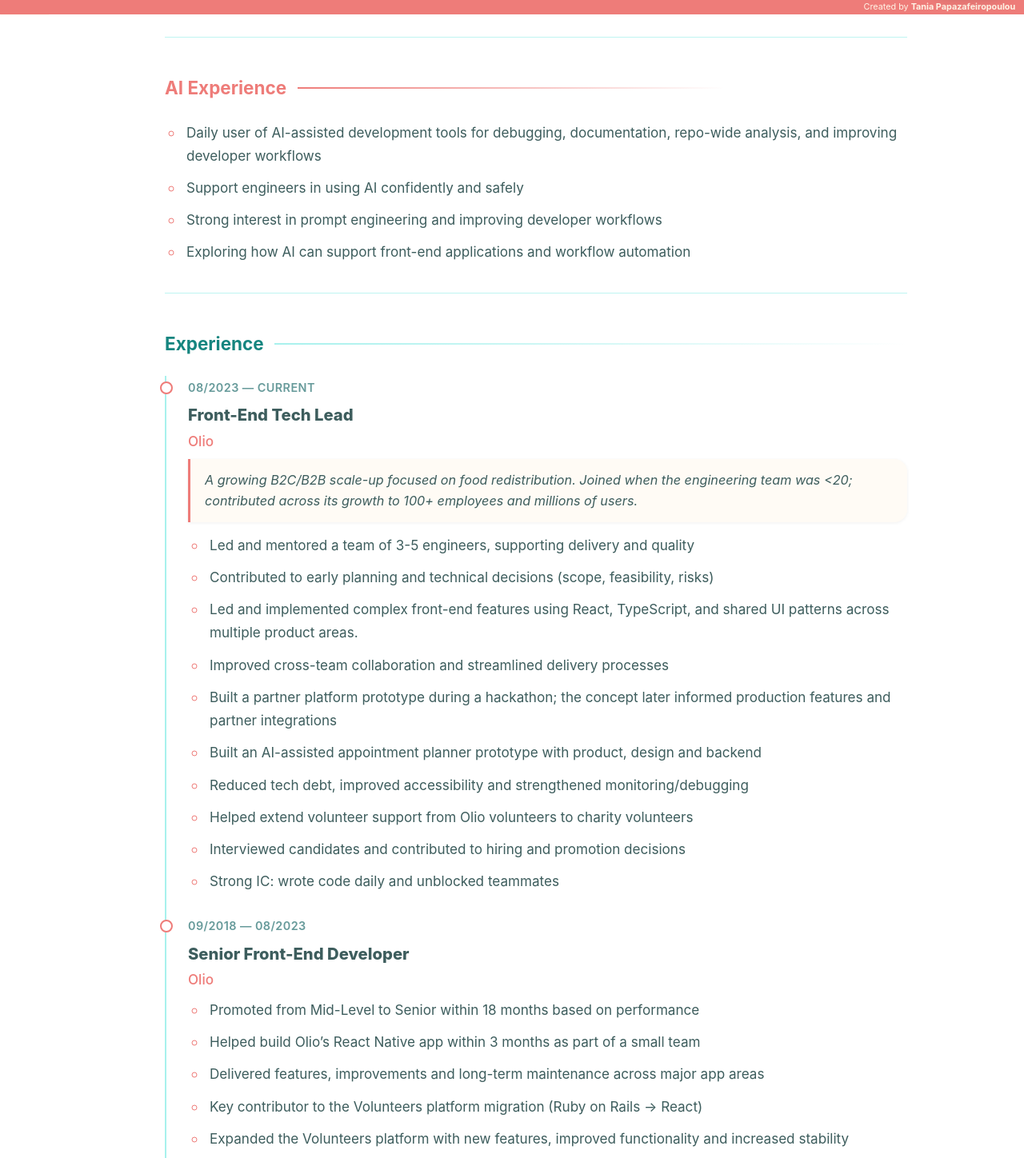
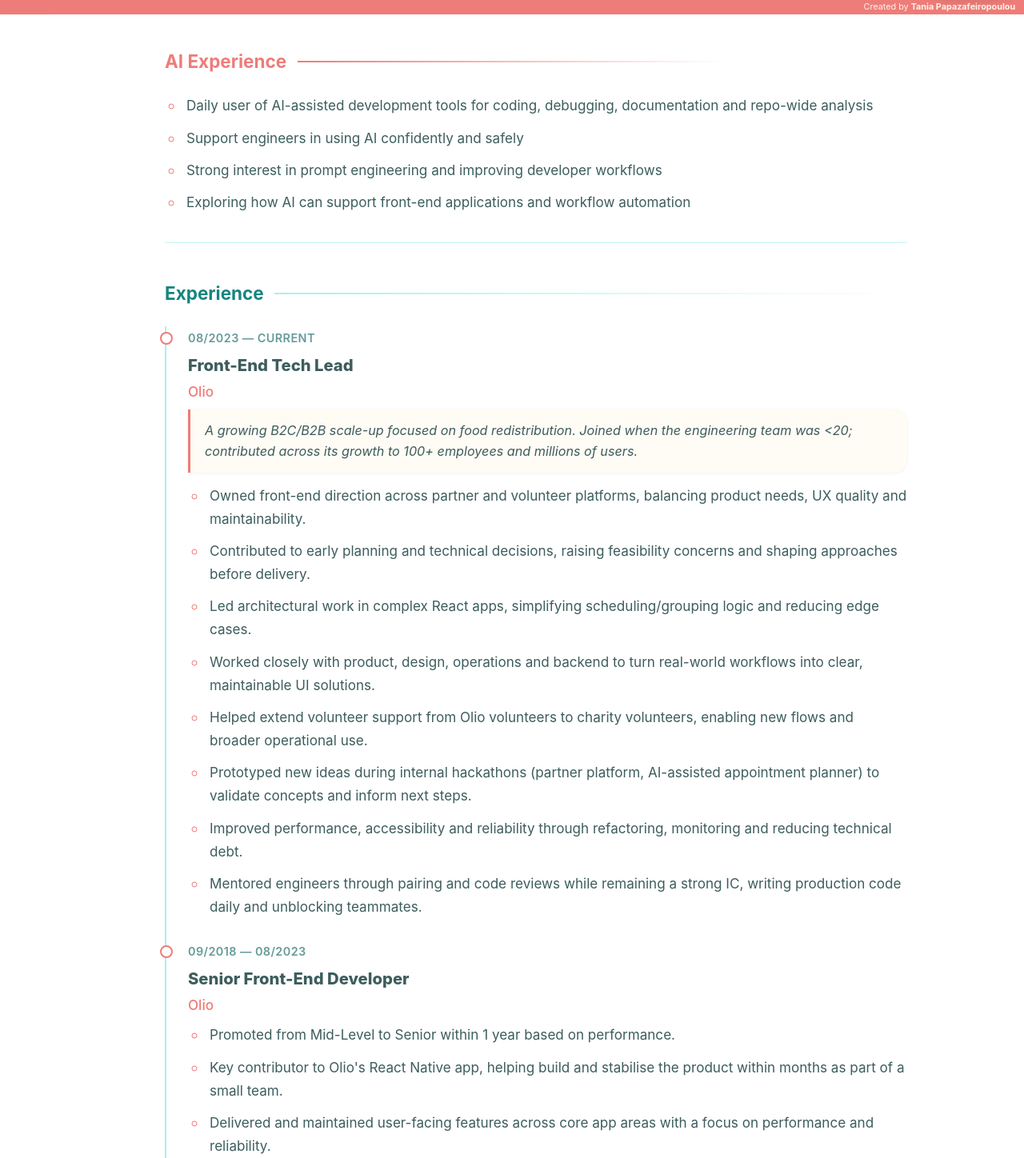
Before and after one commit to altany/tany4, a Next.js app: page /cv in a window 1280 px wide. Shown: the part 782-2230 px from the top of the page at 80% size. Built offline with nearby package versions, Linux system fonts and the light colour scheme; no server answers.

Commit message:
Update CV summary and experience sections to better reflect technical leadership and IC balance

```diff
--- a/src/cv/cv.ts
+++ b/src/cv/cv.ts
@@ -13,13 +13,13 @@ export const cv: Cv = {
     {
       title: "Summary",
       paragraphs: [
-        "Senior Front-End Engineer & Tech Lead with 10+ years of experience building and leading scalable React and React Native applications. Strong focus on high-quality UI architecture, performance, accessibility, and developer experience. Experienced mentoring engineers, leading technical decisions, and delivering impact across multiple product areas.",
+        "Front-End Engineer with 10+ years of experience building and leading scalable React and React Native applications. Strong focus on architecture, performance, accessibility, and developer experience. Comfortable operating as both a senior IC and a front-end tech lead."
       ],
     },
     {
       title: "AI experience",
       bullets: [
-        "Daily user of AI-assisted development tools for debugging, documentation, repo-wide analysis, and improving developer workflows",
+        "Daily user of AI-assisted development tools for coding, debugging, documentation and repo-wide analysis",
         "Support engineers in using AI confidently and safely",
         "Strong interest in prompt engineering and improving developer workflows",
         "Exploring how AI can support front-end applications and workflow automation",
@@ -60,16 +60,14 @@ export const cv: Cv = {
       summary:
         "A growing B2C/B2B scale-up focused on food redistribution. Joined when the engineering team was <20; contributed across its growth to 100+ employees and millions of users.",
       bullets: [
-        "Led and mentored a team of 3-5 engineers, supporting delivery and quality",
-        "Contributed to early planning and technical decisions (scope, feasibility, risks)",
-        "Led and implemented complex front-end features using React, TypeScript, and shared UI patterns across multiple product areas.",
-        "Improved cross-team collaboration and streamlined delivery processes",
-        "Built a partner platform prototype during a hackathon; the concept later informed production features and partner integrations",
-        "Built an AI-assisted appointment planner prototype with product, design and backend",
-        "Reduced tech debt, improved accessibility and strengthened monitoring/debugging",
-        "Helped extend volunteer support from Olio volunteers to charity volunteers",
-        "Interviewed candidates and contributed to hiring and promotion decisions",
-        "Strong IC: wrote code daily and unblocked teammates",
+        "Owned front-end direction across partner and volunteer platforms, balancing product needs, UX quality and maintainability.",
+        "Contributed to early planning and technical decisions, raising feasibility concerns and shaping approaches before delivery.",
+        "Led architectural work in complex React apps, simplifying scheduling/grouping logic and reducing edge cases.",
+        "Worked closely with product, design, operations and backend to turn real-world workflows into clear, maintainable UI solutions.",
+        "Helped extend volunteer support from Olio volunteers to charity volunteers, enabling new flows and broader operational use.",
+        "Prototyped new ideas during internal hackathons (partner platform, AI-assisted appointment planner) to validate concepts and inform next steps.",
+        "Improved performance, accessibility and reliability through refactoring, monitoring and reducing technical debt.",
+        "Mentored engineers through pairing and code reviews while remaining a strong IC, writing production code daily and unblocking teammates.",
       ],
     },
     {
@@ -78,11 +76,13 @@ export const cv: Cv = {
       title: "Senior Front-End Developer",
       company: "Olio",
       bullets: [
-        "Promoted from Mid-Level to Senior within 18 months based on performance",
-        "Helped build Olio’s React Native app within 3 months as part of a small team",
-        "Delivered features, improvements and long-term maintenance across major app areas",
-        "Key contributor to the Volunteers platform migration (Ruby on Rails → React)",
-        "Expanded the Volunteers platform with new features, improved functionality and increased stability",
+        "Promoted from Mid-Level to Senior within 1 year based on performance.",
+        "Key contributor to Olio's React Native app, helping build and stabilise the product within months as part of a small team.",
+        "Delivered and maintained user-facing features across core app areas with a focus on performance and reliability.",
+        "Played a major role in migrating the Volunteers platform from Rails views to a React-based front end.",
+        "Expanded the Volunteers platform beyond the initial migration by designing and implementing new features and improving workflows.",
+        "Improved stability and maintainability by addressing long-standing issues and reducing technical debt.",
+        "Partnered with backend, product and support teams to prioritise work based on real user needs.",
       ],
     },
     {
```
Also changed, not shown: 1 other file (tests, documents, lock files or other folders).
